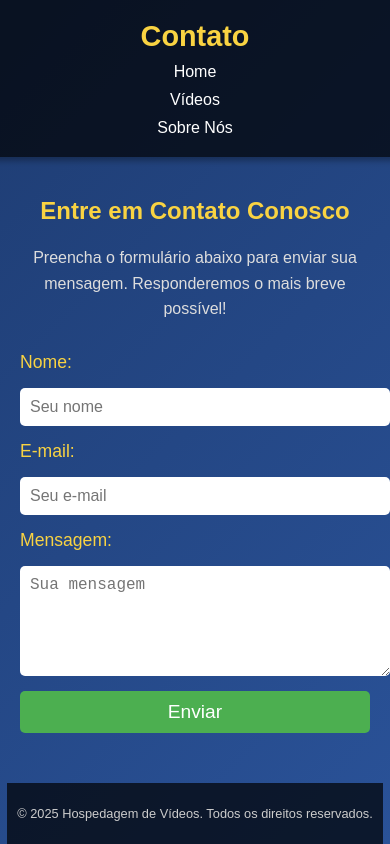
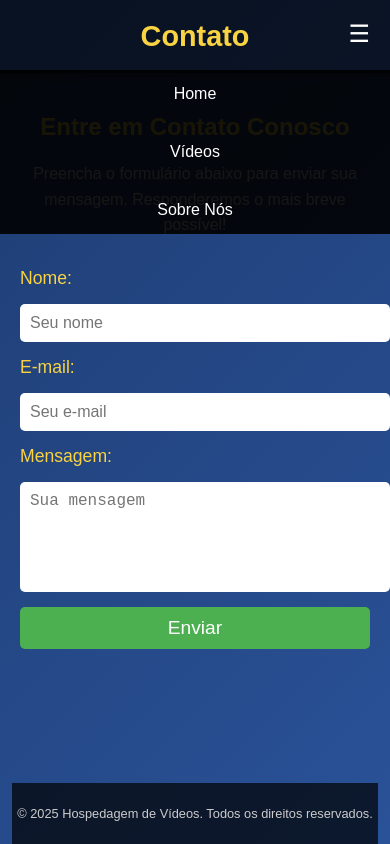
Before and after one commit to Rodrigo-Silva1/Portif-lio, a plain HTML site: page contato.html in a window 390 px wide. Drawn offline with Linux system fonts and the light colour scheme.

Commit message:
update para telas pequenas
adicionado:

*criação de arquivo 'responsivo.css' para hospedagem de código CSS em telas pequenas.
*layout responsivo e próprio para telas pequenas.
*botão 'hamburguer' para navegação em telas pequenas.
*link do botão 'meu portifólio' corrigido.

```diff
--- a/contato.html
+++ b/contato.html
@@ -5,11 +5,13 @@
     <meta name="viewport" content="width=device-width, initial-scale=1.0">
     <title>Contato - Hospedagem de Vídeos</title>
     <link rel="stylesheet" href="./contatoestilos.css">
+    <link rel="stylesheet" href="responsivo.css">
     <link rel="icon" href="../imagem/5a025e222970a3dd2c3706bde935ae15.jpg" type="image/x-icon">
 </head>
 <body>
     <header>
         <h1>Contato</h1>
+        <span class="menu-toggle">☰</span> <!-- Botão do menu -->
         <nav>
             <ul>
                 <li><a href="./home.html">Home</a></li>
@@ -39,5 +41,6 @@
     <footer>
         <p>&copy; 2025 Hospedagem de Vídeos. Todos os direitos reservados.</p>
     </footer>
+    <script src="script.js"></script>
 </body>
 </html>
--- a/contatoestilos.css
+++ b/contatoestilos.css
@@ -125,45 +125,3 @@ footer {
     color: #ccc;
     font-size: 0.9rem;
 }
-
-/* Estilos para telas pequenas */
-@media (max-width: 768px) {
-    header h1 {
-        font-size: 1.8rem;
-    }
-
-    header nav ul {
-        flex-direction: column;
-        gap: 10px;
-    }
-
-    header nav ul li a {
-        font-size: 1rem;
-        padding: 10px;
-    }
-
-    .intro, .about, .contact {
-        padding: 20px;
-    }
-
-    .intro h2, .about h2, .contact h2 {
-        font-size: 1.5rem;
-    }
-
-    .intro p, .about p, .contact p {
-        font-size: 1rem;
-    }
-
-    .video-container video {
-        width: 100%;
-    }
-
-    form input, form textarea, form button {
-        font-size: 1rem;
-        padding: 10px;
-    }
-
-    footer {
-        font-size: 0.8rem;
-    }
-}
--- a/estilos.css
+++ b/estilos.css
@@ -93,45 +93,3 @@ footer {
     color: #ccc;
     font-size: 0.9rem;
 }
-
-/* Estilos para telas pequenas */
-@media (max-width: 768px) {
-    header h1 {
-        font-size: 1.8rem;
-    }
-
-    header nav ul {
-        flex-direction: column;
-        gap: 10px;
-    }
-
-    header nav ul li a {
-        font-size: 1rem;
-        padding: 10px;
-    }
-
-    .intro, .about, .contact {
-        padding: 20px;
-    }
-
-    .intro h2, .about h2, .contact h2 {
-        font-size: 1.5rem;
-    }
-
-    .intro p, .about p, .contact p {
-        font-size: 1rem;
-    }
-
-    .video-container video {
-        width: 100%;
-    }
-
-    form input, form textarea, form button {
-        font-size: 1rem;
-        padding: 10px;
-    }
-
-    footer {
-        font-size: 0.8rem;
-    }
-}
--- a/homeestilos.css
+++ b/homeestilos.css
@@ -107,64 +107,3 @@ footer {
     color: #ccc;
     font-size: 0.9rem;
 }
-
-/* Estilos para telas pequenas */
-@media (max-width: 768px) {
-    /* Cabeçalho */
-    header h1 {
-        font-size: 1.8rem;
-    }
-
-    header nav ul {
-        flex-direction: column;
-        gap: 10px;
-        padding: 0;
-    }
-
-    header nav ul li {
-        margin: 5px 0;
-    }
-
-    header nav ul li a {
-        font-size: 1rem;
-        padding: 10px;
-        display: block;
-        text-align: center;
-    }
-
-    /* Seção principal */
-    .intro, .about, .contact {
-        padding: 20px;
-    }
-
-    .intro h2, .about h2, .contact h2 {
-        font-size: 1.5rem;
-    }
-
-    .intro p, .about p, .contact p {
-        font-size: 1rem;
-    }
-
-    .intro .button {
-        font-size: 1rem;
-        padding: 10px 15px;
-    }
-
-    /* Vídeos */
-    .video-container video {
-        width: 100%;
-    }
-
-    /* Formulários */
-    form input, form textarea, form button {
-        font-size: 1rem;
-        padding: 10px;
-        width: 100%;
-    }
-
-    /* Rodapé */
-    footer {
-        font-size: 0.8rem;
-        text-align: center;
-    }
-}
--- /dev/null
+++ b/responsivo.css
@@ -0,0 +1,114 @@
+/* Estilos para telas pequenas */
+@media (max-width: 768px) {
+    /* Cabeçalho */
+    header h1 {
+        font-size: 1.8rem;
+    }
+
+    header nav ul {
+        flex-direction: column;
+        gap: 10px;
+        padding: 0;
+    }
+
+    header nav ul li {
+        margin: 5px 0;
+    }
+
+    header nav ul li a {
+        font-size: 1rem;
+        padding: 10px;
+        display: block;
+        text-align: center;
+    }
+
+    /* Seções principais */
+    .intro, .about, .contact {
+        padding: 20px;
+    }
+
+    .intro h2, .about h2, .contact h2 {
+        font-size: 1.5rem;
+    }
+
+    .intro p, .about p, .contact p {
+        font-size: 1rem;
+    }
+
+    /* Container de vídeos */
+    .video-container {
+        grid-template-columns: 1fr; /* Apenas uma coluna */
+    }
+
+    .video-container video {
+        width: 100%;
+    }
+
+    /* Botões */
+    .custom-button {
+        font-size: 1rem;
+        padding: 10px 15px;
+    }
+
+    /* Formulários */
+    form input, form textarea, form button {
+        font-size: 1rem;
+        padding: 10px;
+        width: 100%; /* Ocupa toda a largura */
+    }
+
+    form textarea {
+        resize: none; /* Evita redimensionamento em dispositivos móveis */
+    }
+
+    /* Rodapé */
+    footer {
+        font-size: 0.8rem;
+        padding: 10px 5px;
+        text-align: center;
+    }
+}
+
+/* Estilo do botão "hambúrguer" */
+.menu-toggle {
+    display: none; /* Esconde o botão em telas grandes */
+    font-size: 1.5rem;
+    color: #fff;
+    cursor: pointer;
+    position: absolute;
+    top: 20px;
+    right: 20px;
+    z-index: 10;
+}
+
+/* Estilo do menu em telas pequenas */
+@media (max-width: 768px) {
+    .menu-toggle {
+        display: block; /* Mostra o botão em telas pequenas */
+    }
+
+    nav ul {
+        display: none; /* Esconde o menu por padrão */
+        flex-direction: column;
+        background-color: rgba(0, 0, 0, 0.9);
+        position: absolute;
+        top: 60px;
+        left: 0;
+        width: 100%;
+        padding: 10px 0;
+    }
+
+    nav ul.active {
+        display: flex; /* Mostra o menu quando ativo */
+    }
+
+    nav ul li {
+        margin: 0;
+    }
+
+    nav ul li a {
+        padding: 15px;
+        text-align: center;
+        display: block;
+    }
+}
--- /dev/null
+++ b/script.js
@@ -0,0 +1,9 @@
+// Seleciona o botão do menu e o menu de navegação
+const menuToggle = document.querySelector('.menu-toggle');
+const navMenu = document.querySelector('nav ul');
+
+// Adiciona um evento de clique ao botão do menu
+menuToggle.addEventListener('click', () => {
+    menuToggle.classList.toggle('active'); // Alterna a classe "active" no botão
+    navMenu.classList.toggle('active');   // Alterna a classe "active" no menu
+});
--- a/sobreestilos.css
+++ b/sobreestilos.css
@@ -104,45 +104,3 @@ footer {
     color: #ccc;
     font-size: 0.9rem;
 }
-
-/* Estilos para telas pequenas */
-@media (max-width: 768px) {
-    header h1 {
-        font-size: 1.8rem;
-    }
-
-    header nav ul {
-        flex-direction: column;
-        gap: 10px;
-    }
-
-    header nav ul li a {
-        font-size: 1rem;
-        padding: 10px;
-    }
-
-    .intro, .about, .contact {
-        padding: 20px;
-    }
-
-    .intro h2, .about h2, .contact h2 {
-        font-size: 1.5rem;
-    }
-
-    .intro p, .about p, .contact p {
-        font-size: 1rem;
-    }
-
-    .video-container video {
-        width: 100%;
-    }
-
-    form input, form textarea, form button {
-        font-size: 1rem;
-        padding: 10px;
-    }
-
-    footer {
-        font-size: 0.8rem;
-    }
-}
```
Also changed, not shown: home.html (+4 -1 lines), index.html (+1 -0 lines), sobre.html (+3 -0 lines).
